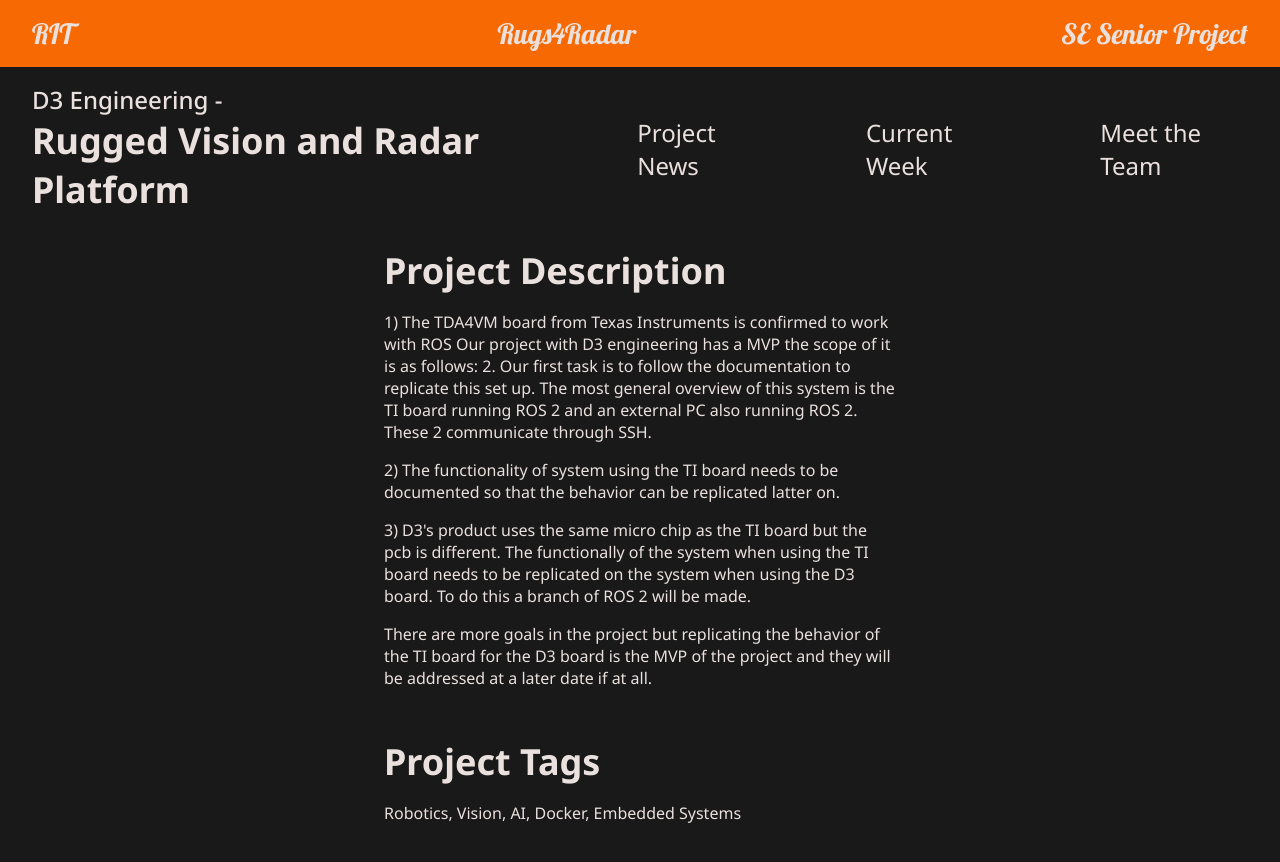
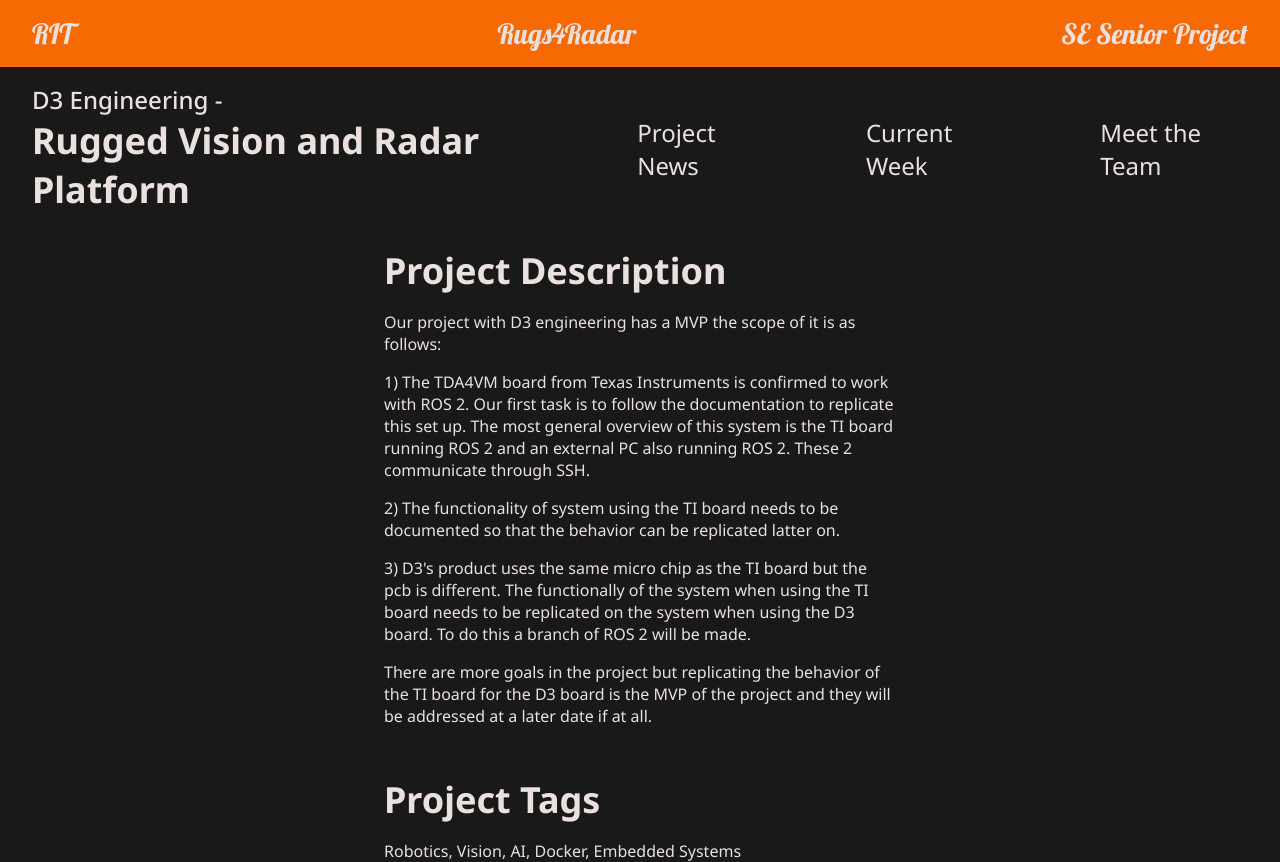
Before and after one commit to ojr4316/rugs4radar, a React (Create React App) app: page / in a window 1280 px wide. Before the commit the page ends 824 px from the top, so only its background shows below. Built offline with nearby package versions, Linux system fonts and the light colour scheme; the HTML template or start-up script is replaced by a standard one.

Commit message:
fixed desc text

```diff
--- a/src/App.tsx
+++ b/src/App.tsx
@@ -11,12 +11,15 @@ function getPageContents(page: string) {
         <div style={{ width: "40%", marginTop: "32px" }}>
           <p className="page-title">Project Description</p>
           <p className="page-text">
+            Our project with D3 engineering has a MVP the scope of it is as
+            follows:
+          </p>
+          <p className="page-text">
             1) The TDA4VM board from Texas Instruments is confirmed to work with
-            ROS Our project with D3 engineering has a MVP the scope of it is as
-            follows: 2. Our first task is to follow the documentation to
-            replicate this set up. The most general overview of this system is
-            the TI board running ROS 2 and an external PC also running ROS 2.
-            These 2 communicate through SSH.
+            ROS 2. Our first task is to follow the documentation to replicate
+            this set up. The most general overview of this system is the TI
+            board running ROS 2 and an external PC also running ROS 2. These 2
+            communicate through SSH.
           </p>
           <p className="page-text">
             2) The functionality of system using the TI board needs to be
```
